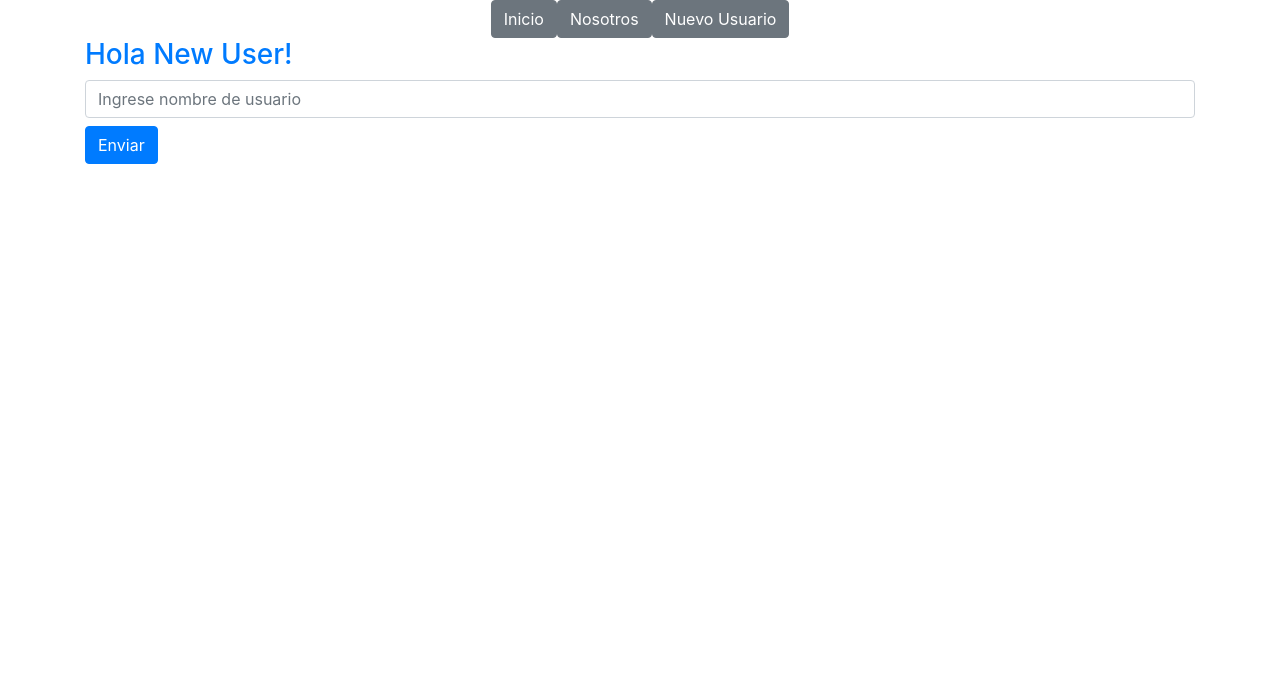
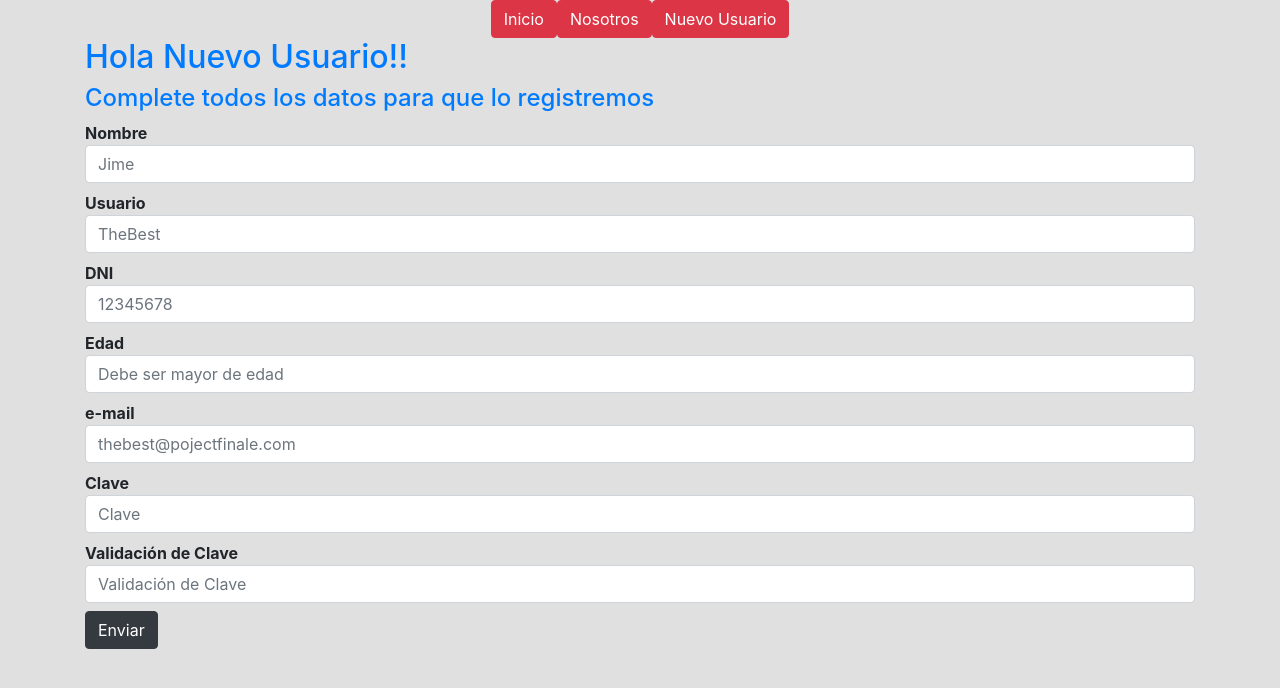
Before and after one commit to Tony23-JR/F.Project.RCS.VG, a React (Create React App) app in the folder project-finale/: page /newuser in a window 1280 px wide. Shown: the top 688 px of the page. Built offline with nearby package versions, Linux system fonts and the light colour scheme.

Commit message:
se arreglan comentarios errores - aun no funciona mapeo para que aparezca en card

```diff
--- a/project-finale/src/App.css
+++ b/project-finale/src/App.css
@@ -1,38 +1,19 @@
 .App {
+  background-color:rgb(224,224,224);
   text-align: center;
 }
 
-.App-logo {
-  height: 40vmin;
-  pointer-events: none;
-}
-
-@media (prefers-reduced-motion: no-preference) {
-  .App-logo {
-    animation: App-logo-spin infinite 20s linear;
-  }
-}
-
 .App-header {
-  background-color: #282c34;
+  background-color: rgb(224,224,224);
   min-height: 100vh;
   display: flex;
   flex-direction: column;
   align-items: center;
   justify-content: center;
   font-size: calc(10px + 2vmin);
-  color: white;
+  color: rgb(224,224,224);;
 }
 
 .App-link {
   color: #61dafb;
 }
-
-@keyframes App-logo-spin {
-  from {
-    transform: rotate(0deg);
-  }
-  to {
-    transform: rotate(360deg);
-  }
-}
--- a/project-finale/src/App.js
+++ b/project-finale/src/App.js
@@ -16,13 +16,13 @@ function App() {
         <div className="App">
           <ButtonGroup arial-label="Basic example">
             <Link to="/">
-              <Button variant="secondary">Inicio</Button>
+              <Button variant="danger">Inicio</Button>
             </Link>
             <Link to="/nosotros">
-              <Button variant="secondary">Nosotros</Button>
+              <Button variant="danger">Nosotros</Button>
             </Link>
             <Link to="/newuser">
-              <Button variant="secondary">Nuevo Usuario</Button>
+              <Button variant="danger">Nuevo Usuario</Button>
             </Link>
           </ButtonGroup>
         </div>
--- a/project-finale/src/Components/NewUserComponents/CardNewUser.jsx
+++ b/project-finale/src/Components/NewUserComponents/CardNewUser.jsx
@@ -6,14 +6,13 @@ const CardNewUser = ({ persona }) => {
         <React.Fragment>
 
                 <Card border="warning" style={{ width: '18rem', margin:'5px' }}>
-                    <Card.Img variant="top" src="https://cdn.icon-icons.com/icons2/1879/PNG/512/iconfinder-11-avatar-2754576_120520.png"/>
+                    <Card.Img variant="top" src="https://img1.freepng.es/20180403/hde/kisspng-player-s-handbook-dungeons-dragons-tiefling-demo-planescape-torment-5ac40db2a808e1.1200443715227980026883.jpg"/>
                     <Card.Body>
-                        <Card.Title className="text-center">Card de {persona.user}</Card.Title>
+                        <Card.Title className="text-center">Welcam {persona.user}!!</Card.Title>
                         <ul>
-                            <li>Nombre: {persona["firstName"]}</li>
-                            <li>Usuario: {persona["user"]}</li>
-                            <li>DNI: {persona.dni}</li>
-                        </ul>
+                           Nombre: {persona["userName"]}
+                           Usuario: {persona["user"]}
+                           </ul>
                     </Card.Body>
                 </Card>
 
--- a/project-finale/src/Components/NewUserComponents/FormNewUser.jsx
+++ b/project-finale/src/Components/NewUserComponents/FormNewUser.jsx
@@ -1,40 +1,125 @@
 import React, { useState } from 'react';
 import { useForm } from 'react-hook-form';
 
-const FormNewUser = () => {
+const FormNewUser = ({ setPersona, persona, personas, setPersonas }) => {
     const { register, handleSubmit, errors, getValues } = useForm({ mode: 'onBlur' });
 
-    const onSubmit = (data) => {
+    const onSubmit = (data, event) => {
         console.log(data)
+        event.target.reset();
+        setPersonas([...personas, persona])
+        setPersona({
+            ...persona,
+        })
     }
     return (
         <>
 
-<form onSubmit={handleSubmit(onSubmit)}>
+            <form onSubmit={handleSubmit(onSubmit)}>
+                <b>Nombre</b>
                 <input
-                    placeholder="Ingrese nombre de usuario"
+                    placeholder="Jime"
                     className="form-control mb-2"
-                    name="usuario"
+                    name="userName"
                     ref={register({
-                        required: {
-                            value: true,
-                            message: 'Nombre es requerido'
-                            },
-                        maxLength: {
-                            value: 5,
-                            message: 'No más de 5 carácteres!'
-                            },
-                        minLength: {
-                            value: 2,
-                            message: 'Mínimo 2 carácteres'
-                            }
+                        required: { value: true, message: 'Nombre es requerido' },
                     })}
-                ></input>
-                <button type="submit" className="btn btn-primary">
+                />
+                <span className="text-danger text-small d-block mb-2">
+                    {errors?.userName?.message}
+                </span>
+                <b>Usuario</b>
+                <input
+                    placeholder="TheBest"
+                    className="form-control mb-2"
+                    name="user"
+                    ref={register({
+                        required: { value: true, message: 'Piense un buen nombre de usuario' },
+                    })}
+                />
+                <span className="text-danger text-small d-block mb-2">
+                    {errors?.user?.message}
+                </span>
+                <b>DNI</b>
+                <input
+                    placeholder="12345678"
+                    className="form-control mb-2"
+                    name="dni"
+                    ref={register({
+                        required: { value: true, message: 'Por favor Ingrese su DNI sin puntos ni espacios' },
+                        minLength: { value: 8, message: 'ingerese un DNI válido, sin puntos ni espacios' }
+                    })}
+                />
+                {errors.dni && <span className="text-danger text-small d-block mb-2"> {errors.dni && errors.dni.message} </span>}
+                <b>Edad</b>
+                <input
+                    placeholder="Debe ser mayor de edad"
+                    className="form-control mb-2"
+                    name="age"
+                    ref={register({
+                        validate: {
+                            underAge: value => parseFloat(value) > 19,
+                            overAge: value => parseFloat(value) < 120,
+                        },
+                    })}
+                />
+                {errors.age && errors.age.type === 'underAge' && (
+                    <span className="text-danger text-small d-block mb-2">Debe ser mayor de edad</span>
+                )}
+                {errors.age && errors.age.type === 'overAge' && (
+                    <span className="text-danger text-small d-block mb-2">Es demasiado viejo</span>
+                )}
+                <b>e-mail</b>
+                <input
+                    placeholder="thebest@pojectfinale.com"
+                    className="form-control mb-2"
+                    name="email"
+                    ref={register({
+                        required: true,
+                        validate: value =>
+                            value.includes('@') || "Ingrese su e-mail por favor",
+                    })}
+                />
+                <span className="text-danger text-small d-block mb-2">
+                    {errors.email && errors.email.message}
+                </span>
+                <b>Clave</b>
+                <input
+                    placeholder="Clave"
+                    className="form-control mb-2"
+                    name="password"
+                    type="password"
+                    ref={register({
+                        required: {value: true, message: 'Ingrese una clave'},
+                        minLength: {value: 6, message: 'Su clave debe tener al menos 6 digitos'}
+                    })}
+                />
+                <span className="text-danger text-small d-block mb-2">
+                    {errors.password && errors.password.message}
+                </span>
+                <b>Validación de Clave</b>
+                <input
+                    placeholder="Validación de Clave"
+                    className="form-control mb-2"
+                    name="validatePassword"
+                    type="password"
+                    ref={register({
+                        required: {value: true},
+                        validate: {
+                          matchesPreviousPassword: (value) => {
+                            const { password } = getValues();
+                            return password === value || 'Debe coincider ambas claves';
+                          },
+                        }
+                      })}
+                />
+                <span className="text-danger text-small d-block mb-2">
+                {errors.validatePassword && errors.validatePassword.message}
+                </span>
+                <button type="submit" className="btn btn-dark">
                     Enviar
                 </button>
             </form>
-
         </>
     )
 }
--- /dev/null
+++ b/project-finale/src/Components/NewUserComponents/MainStyle.css
@@ -0,0 +1,3 @@
+body{
+    background-color:rgb(224,224,224);
+}
--- a/project-finale/src/Components/NewUserComponents/NewUser.jsx
+++ b/project-finale/src/Components/NewUserComponents/NewUser.jsx
@@ -3,14 +3,15 @@ import FormNewUser from './FormNewUser';
 import CardNewUser from './CardNewUser';
 import { Container, Row, Col } from 'react-bootstrap';
 import 'bootstrap/dist/css/bootstrap.css'
+import './MainStyle.css'
 
 function NewUser() {
   const [personas, setPersonas] = useState([])
   const [persona, setPersona] = useState({
-    firstName: "",
+    userName: "",
     user: "",
     dni: "",
-    edad:"",
+    age:"",
     email:"",
     password: "",
     validatePassword: ""
@@ -19,7 +20,8 @@ function NewUser() {
   return (
     <>
       <Container>
-        <h3 className="text-primary">Hola New User!</h3>
+        <h2 className="text-primary">Hola Nuevo Usuario!!</h2>
+        <h4 className="text-primary">Complete todos los datos para que lo registremos</h4>
         <Row>
           <Col className="mb-4" xs={12}>
             <FormNewUser
```
Also changed, not shown: project-finale/src/Components/NewUserComponents/FormNewUserOriginal.jsx (deleted, +0 -109 lines).
